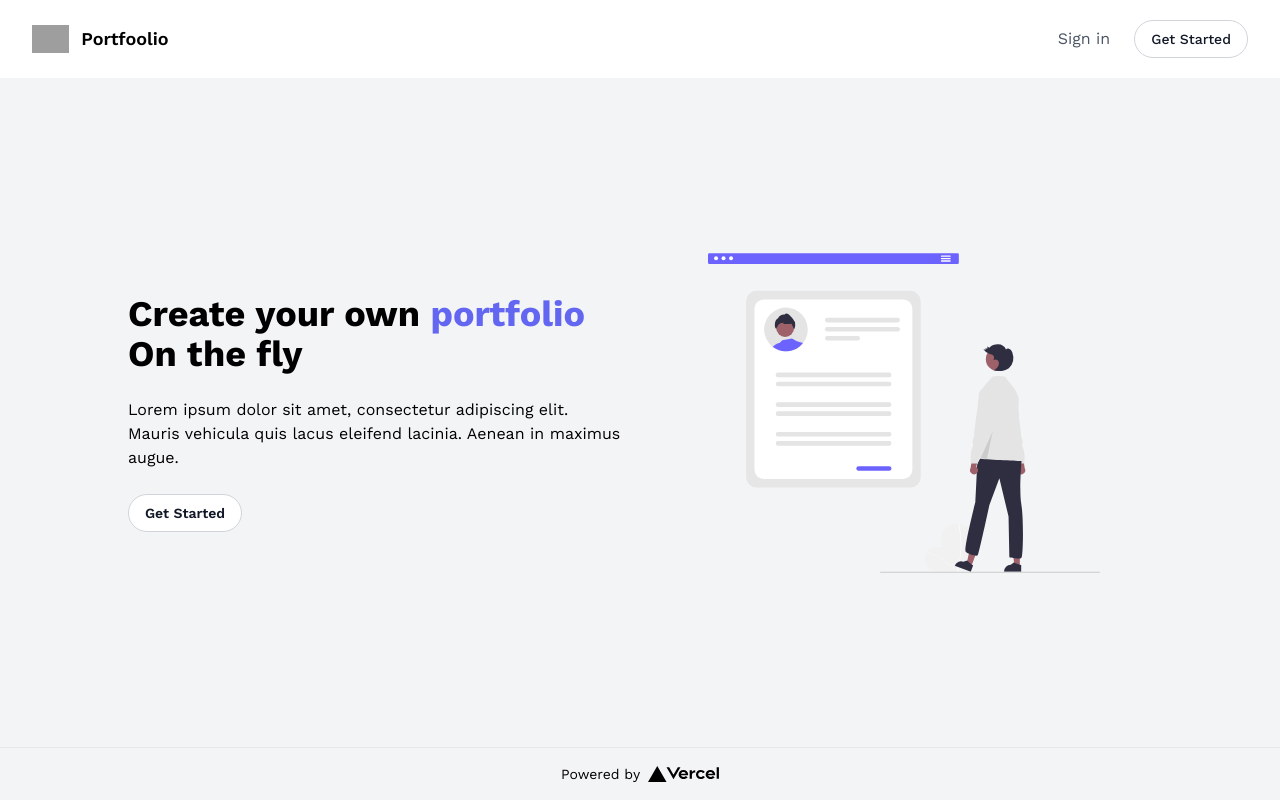
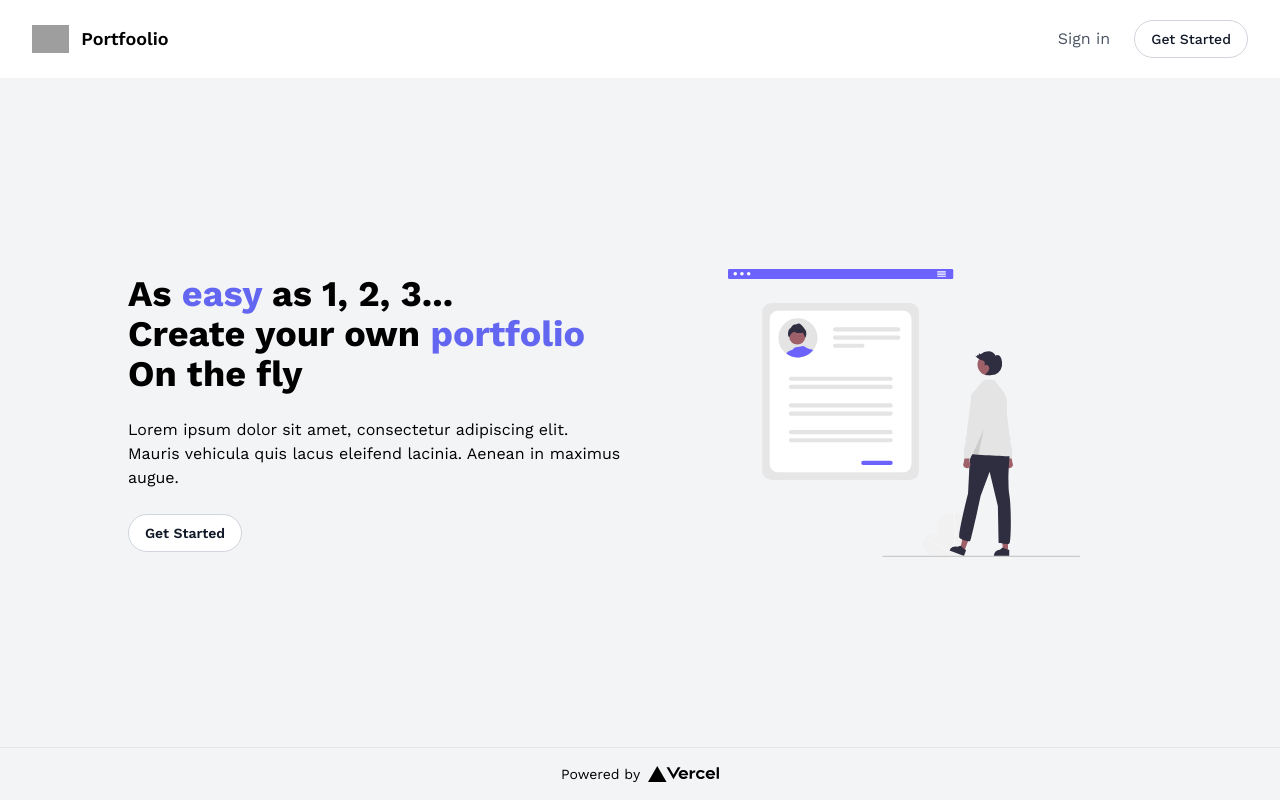
Before and after one commit to HaresMahmood/portfoolio, a Next.js app: page / in a window 1280 px wide. Built offline with nearby package versions, Linux system fonts and the light colour scheme; no server answers; grey boxes are pictures that could not be loaded.

Commit message:
Refine landing-page design.

```diff
--- a/pages/index.js
+++ b/pages/index.js
@@ -11,6 +11,10 @@ const Home = () => {
             <main className="flex h-full w-full flex-col items-center justify-center gap-8 self-center px-14 py-8 md:flex-row md:px-32">
                 <div className="flex w-full flex-col items-start gap-6">
                     <h1 className="text-4xl font-bold">
+                        As
+                        {' '}<span className="text-indigo-500">easy</span>{' '}
+                        as 1, 2, 3...
+                        <br />
                         Create your own{' '}
                         <span className="text-indigo-500">portfolio</span>{' '}
                         <br className="hidden md:block" />
@@ -30,7 +34,7 @@ const Home = () => {
                 </div>
                 <Image
                     alt=""
-                    className="h-80 w-full"
+                    className="h-72 w-full"
                     src="/undraw_online_cv_re_gn0a.svg"
                 />
             </main>
```
